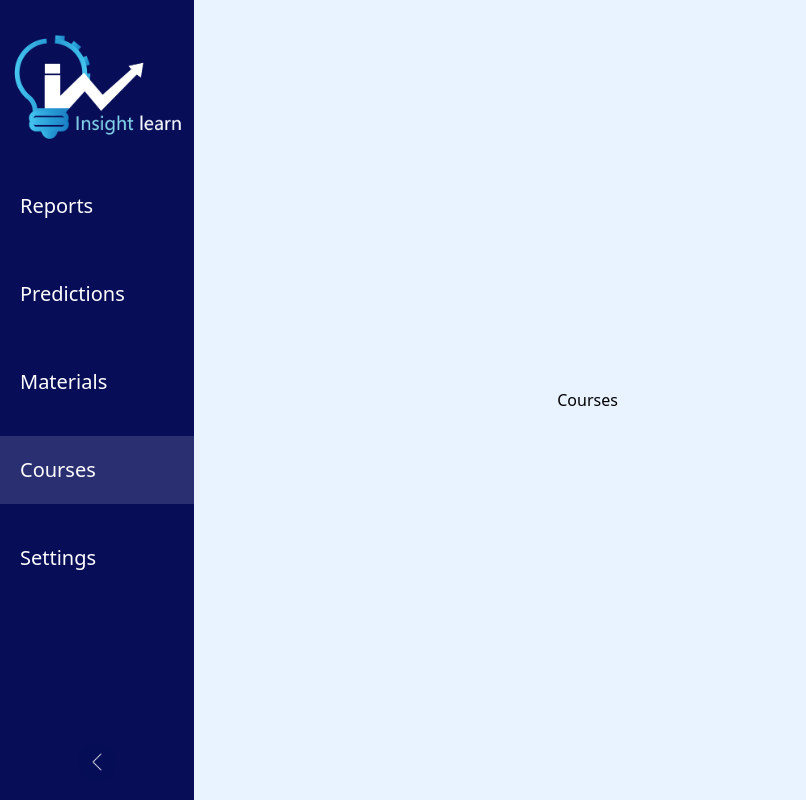
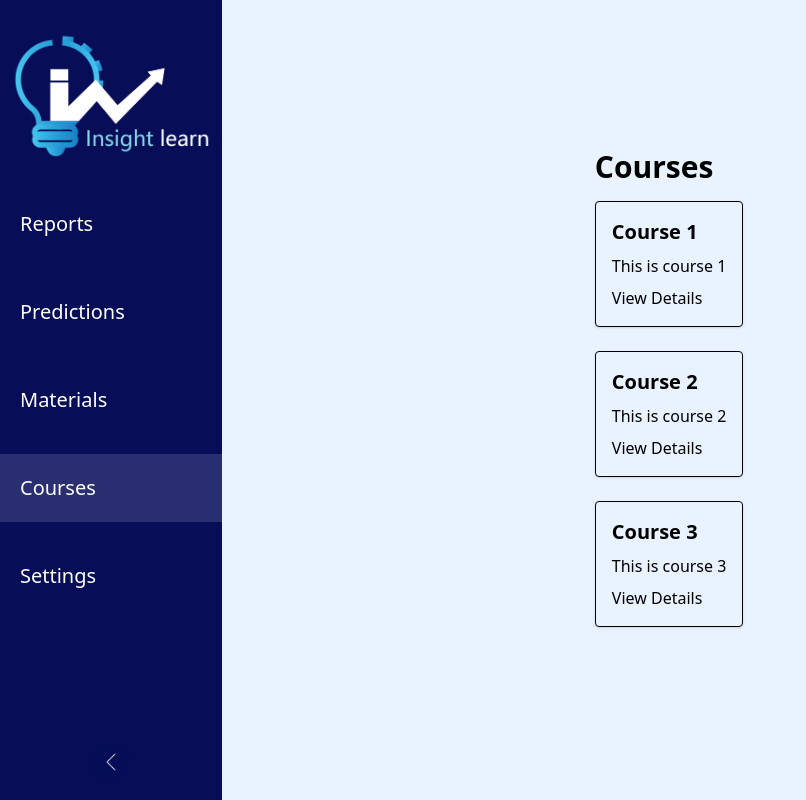
Before and after one commit to AhmedEid2504/insight-learn, a React (Vite) app: page /dashboard/courses in a window 1280 px wide. Shown: the whole page, without its empty margins (0-806 px from the left). Built offline with nearby package versions, Linux system fonts and the light colour scheme; no server answers.

Commit message:
fixes footer height

```diff
--- a/public/css/header.css
+++ b/public/css/header.css
@@ -176,8 +176,8 @@ body {
         width: 70%;
     }
     .info p {
-        font-size: 1.2rem;
-        width: 70%;
+        font-size: 0.9rem;
+        width: 80%;
         display: flex;
     }
 
--- a/src/App.jsx
+++ b/src/App.jsx
@@ -10,6 +10,7 @@ import Predictions from './components/Predictions';
 import { Analytics } from "@vercel/analytics/react"
 import Materials from './components/Materials';
 import Courses from './components/Courses';
+import CourseDetail from './components/CourseDetail';
 
 function App() {
 
@@ -25,7 +26,9 @@ function App() {
                         <Route path='settings' element={<Settings />}/>
                         <Route path='predictions' element={<Predictions />}/>
                         <Route path='materials' element={<Materials/>}/>
-                        <Route path='courses' element={<Courses/>}/>
+                        <Route path='courses' element={<Courses/>}>
+                            <Route path=':courseId' element={<CourseDetail />}/>
+                        </Route>
                     </Route>
                 </Routes>
             </Router>
--- /dev/null
+++ b/src/components/CourseDetail.jsx
@@ -0,0 +1,18 @@
+import { useParams } from 'react-router-dom';
+
+function CourseDetail() {
+    let { courseId } = useParams();
+
+    return (
+        <div>
+            <h2>Course ID: {courseId}</h2>
+            {/* Display other course details here */}
+            <div>
+                <h3>Course Title</h3>
+                <p>Course description</p>
+            </div>
+        </div>
+    );
+}
+
+export default CourseDetail;
--- a/src/components/Courses.jsx
+++ b/src/components/Courses.jsx
@@ -1,10 +1,25 @@
+import { Link } from 'react-router-dom';
 
 const Courses = () => {
+    // Replace this with your actual list of courses
+    const courses = [
+        { id: 1, name: 'Course 1', description: 'This is course 1' },
+        { id: 2, name: 'Course 2', description: 'This is course 2' },
+        { id: 3, name: 'Course 3', description: 'This is course 3' },
+    ];
+
     return (
-        <div>
-            <h1>Courses</h1>
+        <div className="p-6">
+            <h1 className="text-3xl font-bold mb-4">Courses</h1>
+            {courses.map((course) => (
+                <div key={course.id} className="mb-6 p-4 border rounded shadow">
+                    <h2 className="text-xl font-semibold mb-2">{course.name}</h2>
+                    <p className="mb-2">{course.description}</p>
+                    <Link to={`/dashboard/courses/${course.id}`} className="text-blue-500 hover:underline">View Details</Link>
+                </div>
+            ))}
         </div>
-    )
-}
+    );
+};
 
-export default Courses
+export default Courses;
--- a/src/pages/Home.jsx
+++ b/src/pages/Home.jsx
@@ -241,7 +241,7 @@ useEffect(() => {
             <div className="h-screen">
                 <iframe className='h-full w-full' src="/header.html" title="Header" />
             </div>
-            <div className="flex flex-col justify-center items-center bg-c_2 text-white">
+            <div className="flex flex-col justify-center items-center bg-c_1 text-white">
                     <div className="relative">
                         <FaceTrackerComponent videoEl={videoEl}
                         ></FaceTrackerComponent>
@@ -283,7 +283,7 @@ useEffect(() => {
                 username={username}
             />
 
-            <div className="h-[260px] max-md:h-[410px] max-sm:h-[450px] w-full flex bg-c_1">
+            <div className="h-[220px] max-md:h-[320px] max-sm:h-[320px] w-full flex bg-c_1">
                 <iframe className=" w-full" src="/footer.html" title="Footer" />
             </div>
         </div>
```
